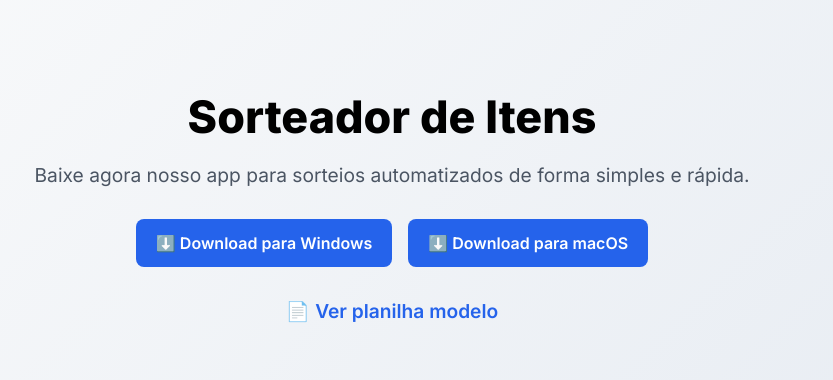
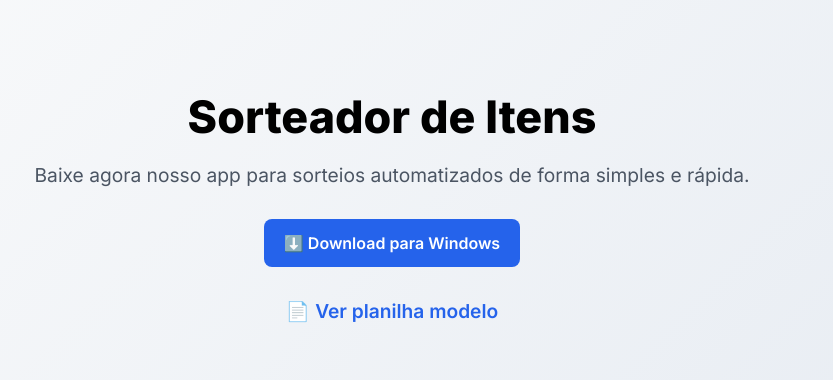
Before and after one commit to grassiricardo/sorteador, an Electron app: page docs/index.html in a window 1200 px wide. Shown: the top 380 px of the page, without its empty margins (208-1041 px from the left). Drawn offline with Linux system fonts and the light colour scheme.

Commit message:
fix: change name page project

```diff
--- a/docs/page.html
+++ b/docs/index.html
@@ -94,7 +94,6 @@
 
     <div class="buttons">
       <a class="button" href="https://SEU-LINK-WINDOWS" download>⬇️ Download para Windows</a>
-      <a class="button" href="https://SEU-LINK-MAC" download>⬇️ Download para macOS</a>
     </div>
 
     <div class="modelo">
```
